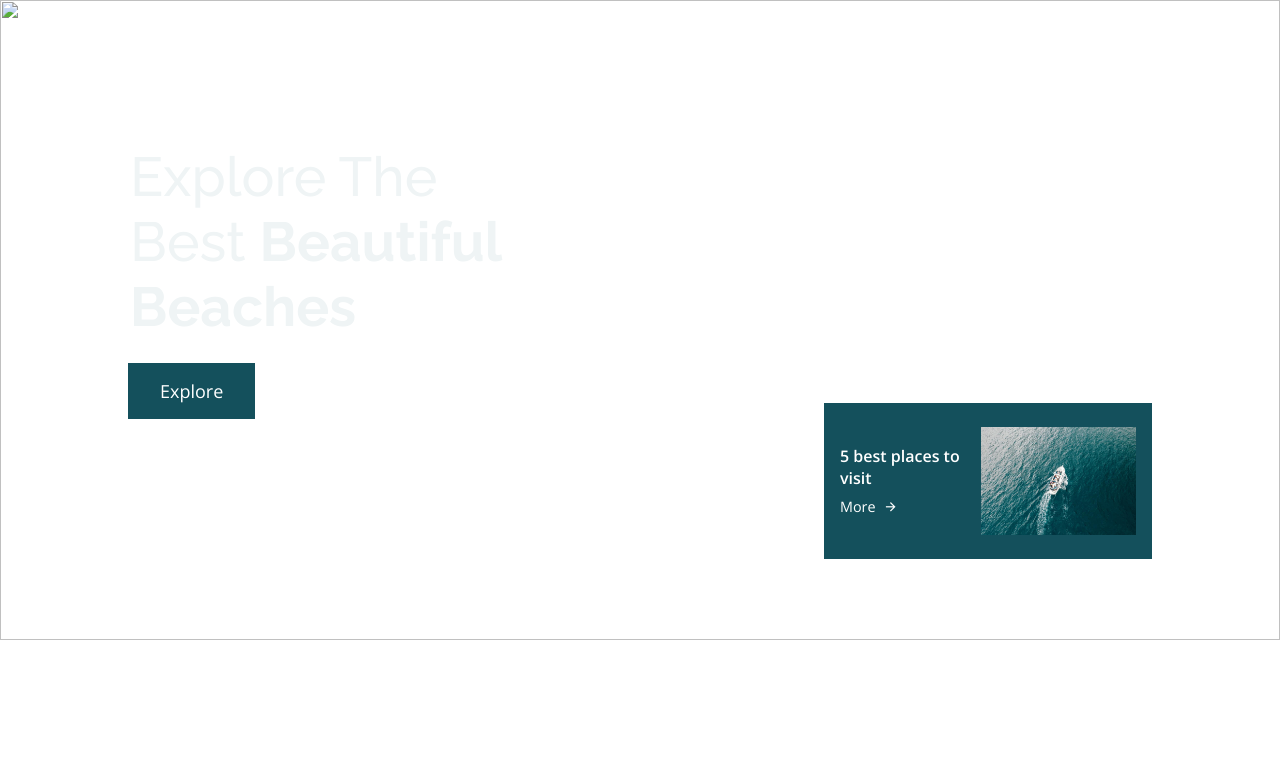
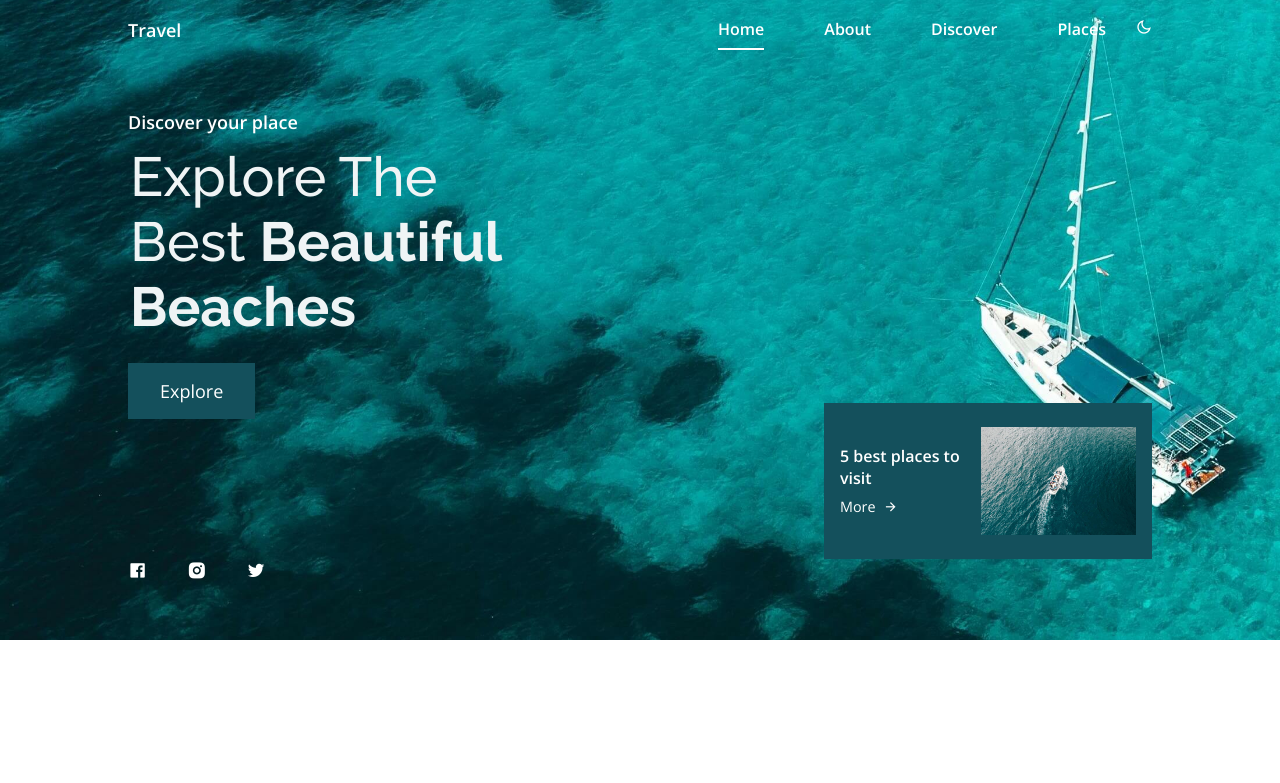
Before and after one commit to PiyushYadavPY/Major-project-travel, a plain HTML site: page index.html in a window 1280 px wide. Shown: the top 783 px of the page. Drawn offline with nearby package versions, Linux system fonts and the light colour scheme; files whose address does not match are found by name.

Commit message:
Update index.html

```diff
--- a/index.html
+++ b/index.html
@@ -48,7 +48,7 @@
     <main>
       <!-- Home section  -->
       <section class="home" id="">
-        <img src="./assests/img/home1.jpg" class="home_img" />
+        <img src="home1.jpg" class="home_img" />
 
         <div class="home_container container">
           <div class="home_data">
```
